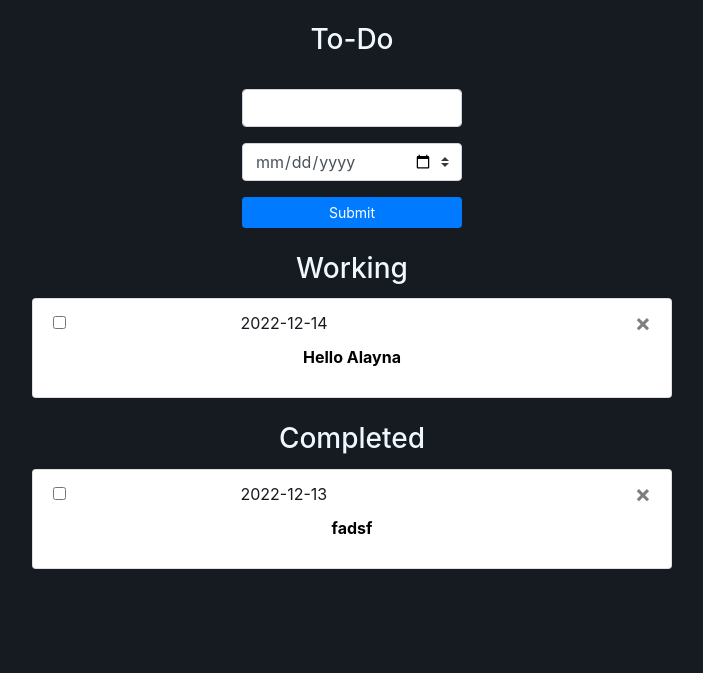
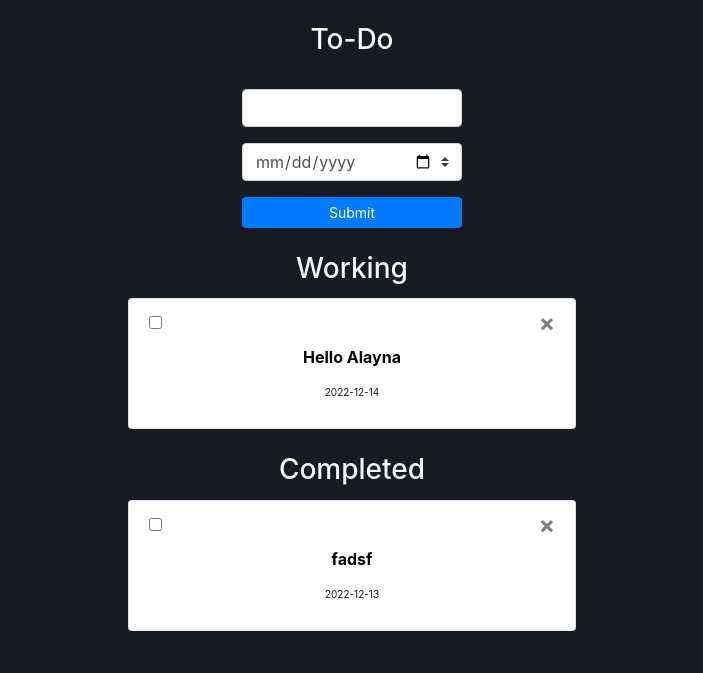
Before and after one commit to EMLuce/To-Do-Application, a Flask app: page / in a window 1280 px wide. Shown: the part 62-735 px from the top of the page, without its empty margins (288-991 px from the left). Run offline with Flask 2, Linux system fonts and the light colour scheme; a user stored in the database is signed in; data comes from the database, SQL or seed files in the repository; both versions use the stored data as it was after the commit; some libraries are stand-ins or nearby versions.

Commit message:
Updated note fields to look nicer.

```diff
--- a/app/static/stylesheet.css
+++ b/app/static/stylesheet.css
@@ -55,11 +55,12 @@ h3 {
 .working-note-display-container ul {
   color: black;
   padding-top: 5px;
-  width: 50%;
+  width: 35%;
   margin: auto;
 }
-.working-note-display-container .due-date {
-  padding: 170px;
+.working-note-display-container .date {
+  text-align: center;
+  font-size: x-small;
   color: #161b22;
 }
 .working-note-display-container .note {
@@ -73,11 +74,12 @@ h3 {
 .completed-note-display-container ul {
   color: black;
   padding-top: 5px;
-  width: 50%;
+  width: 35%;
   margin: auto;
 }
-.completed-note-display-container .due-date {
-  padding: 170px;
+.completed-note-display-container .date {
+  text-align: center;
+  font-size: x-small;
   color: #161b22;
 }
 .completed-note-display-container .note {
--- a/app/templates/home.html
+++ b/app/templates/home.html
@@ -44,13 +44,13 @@
       <span aria-hidden="true">
         <input type="checkbox" onClick="completeNote({{ note.id }})" />
       </span>
-      <span aria-hidden="true" class="due-date">{{note.due_date}}</span>
       <span>
         <button type="button" class="close" onClick="deleteNote({{ note.id }})">
           <span aria-hidden="true">&times;</span>
         </button>
       </span>
       <p class="note">{{note.note}}</p>
+      <p class="date">{{note.due_date}}</p>
     </li>
     {% endif %} {% endfor %}
   </ul>
@@ -66,16 +66,18 @@
       <span aria-hidden="true">
         <input type="checkbox" onClick="completeNote({{ note.id }})" />
       </span>
-      <span aria-hidden="true" class="due-date">{{note.due_date}}</span>
       <span>
         <button type="button" class="close" onClick="deleteNote({{ note.id }})">
           <span aria-hidden="true">&times;</span>
         </button>
       </span>
       <p class="note">{{note.note}}</p>
+      <p class="date">{{note.due_date}}</p>
     </li>
     {% endif %} {% endfor %}
   </ul>
 </div>
+<br />
+<br />
 
 {% endblock %}
```
Also changed, not shown: instance/database.db.
